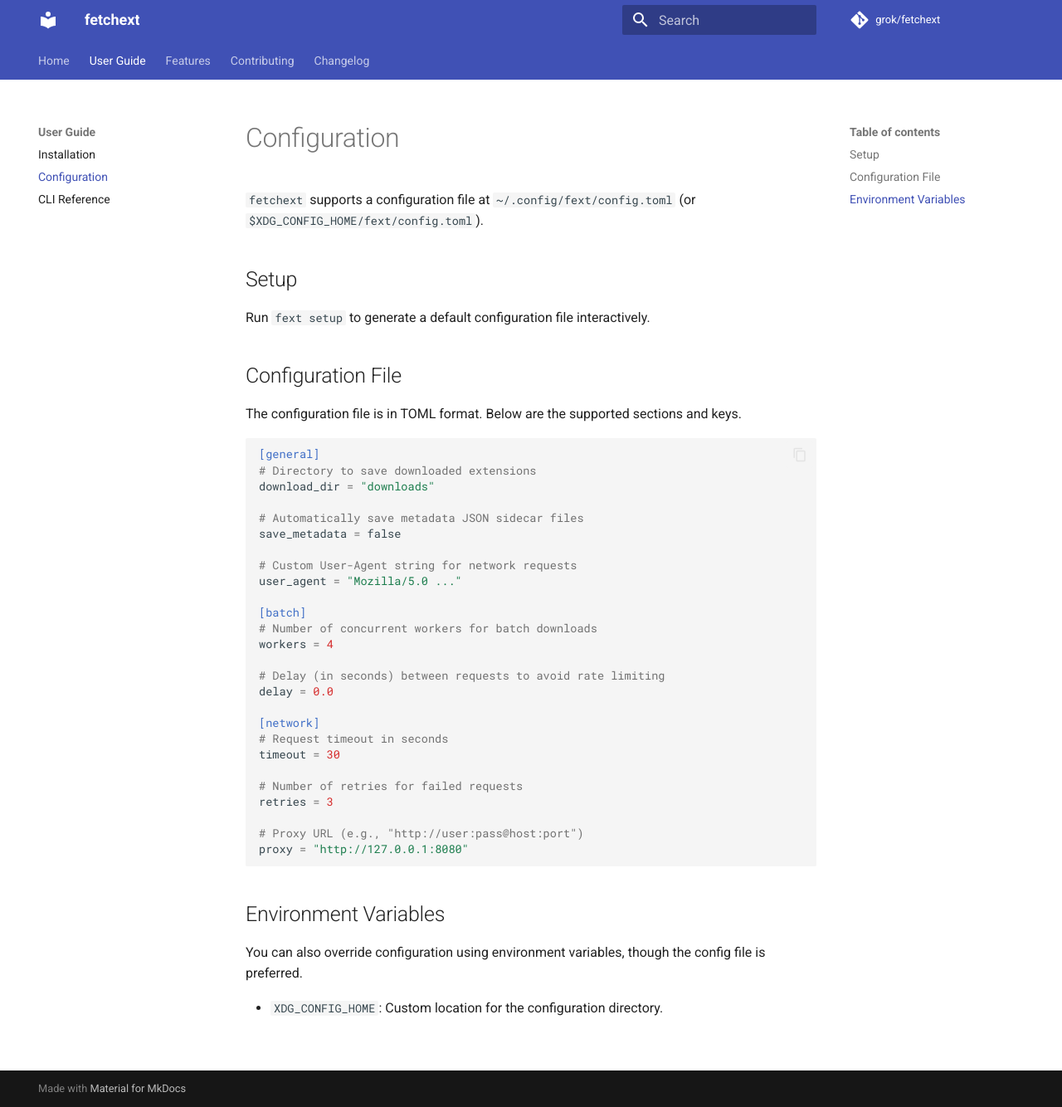
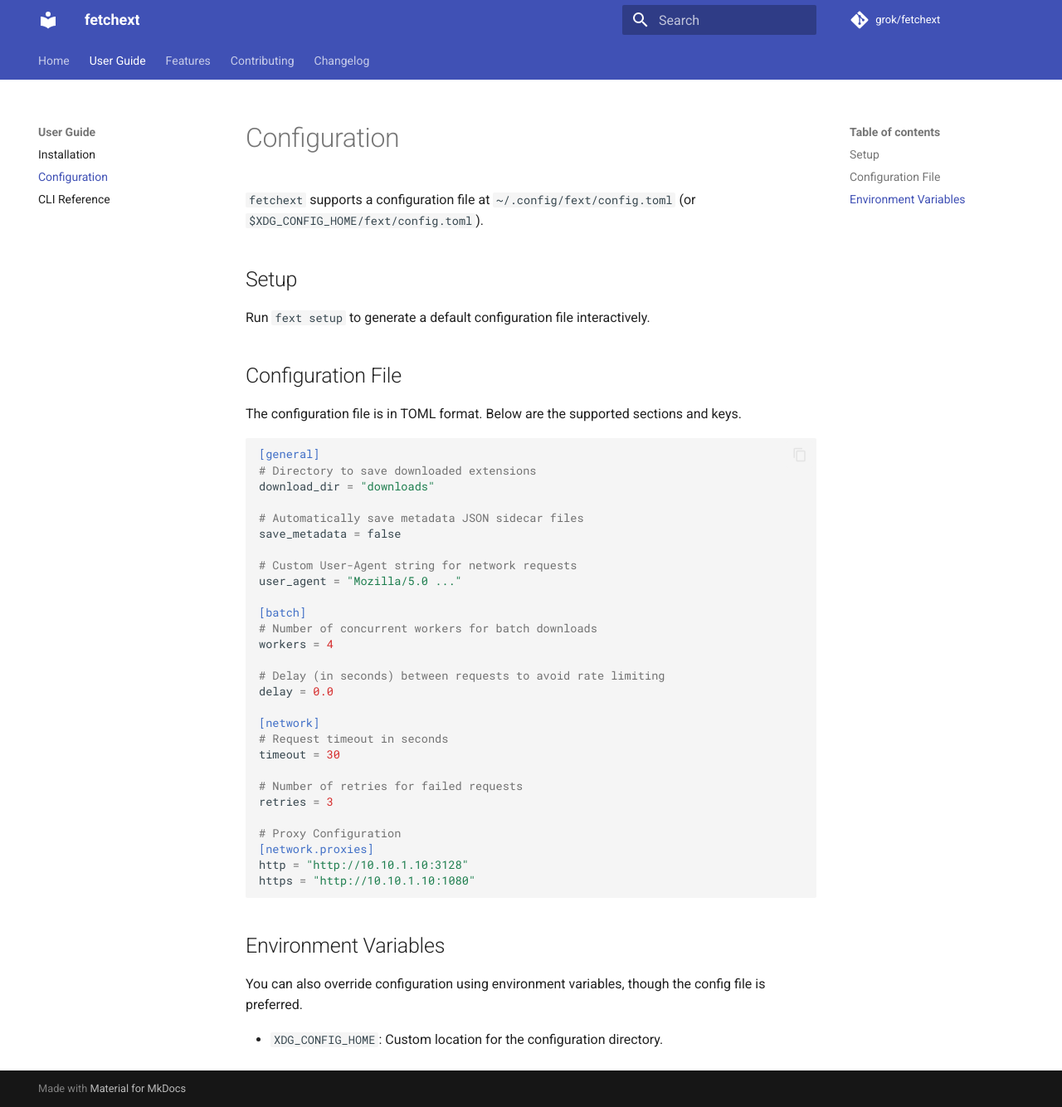
Before and after one commit to Grokzen/fetchext, an MkDocs documentation site: the page built from docs/configuration.md, in a window 1280 px wide and 1334 px high. Shown: the whole window at 83% size. Built offline with MkDocs 1.6.1 and Material for MkDocs 9.7.7, drawn with Linux system fonts in a browser that asks for light colours; comment, search, counter and statistics services are not loaded.

Commit message:
feat: add proxy configuration support

````diff
--- a/docs/configuration.md
+++ b/docs/configuration.md
@@ -35,8 +35,10 @@
 # Number of retries for failed requests
 retries = 3
 
-# Proxy URL (e.g., "http://user:pass@host:port")
-proxy = "http://127.0.0.1:8080"
+# Proxy Configuration
+[network.proxies]
+http = "http://10.10.1.10:3128"
+https = "http://10.10.1.10:1080"
 ```
 
 ## Environment Variables
````
Also changed, not shown: CHANGELOG.md (+1 -0 lines), ROADMAP.md (+2 -2 lines), plans/v1.7.0_03_proxy_configuration.md (added, +39 -0 lines), 4 other files.
